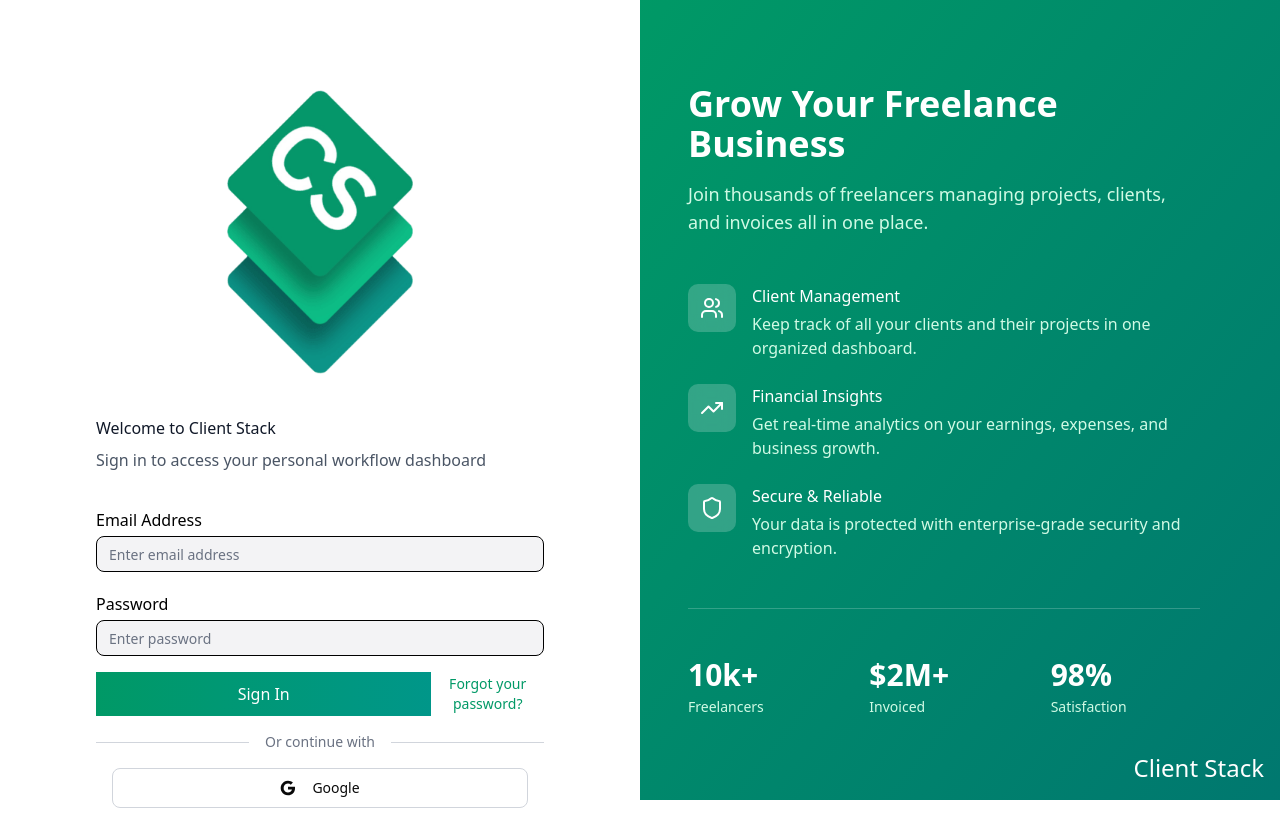
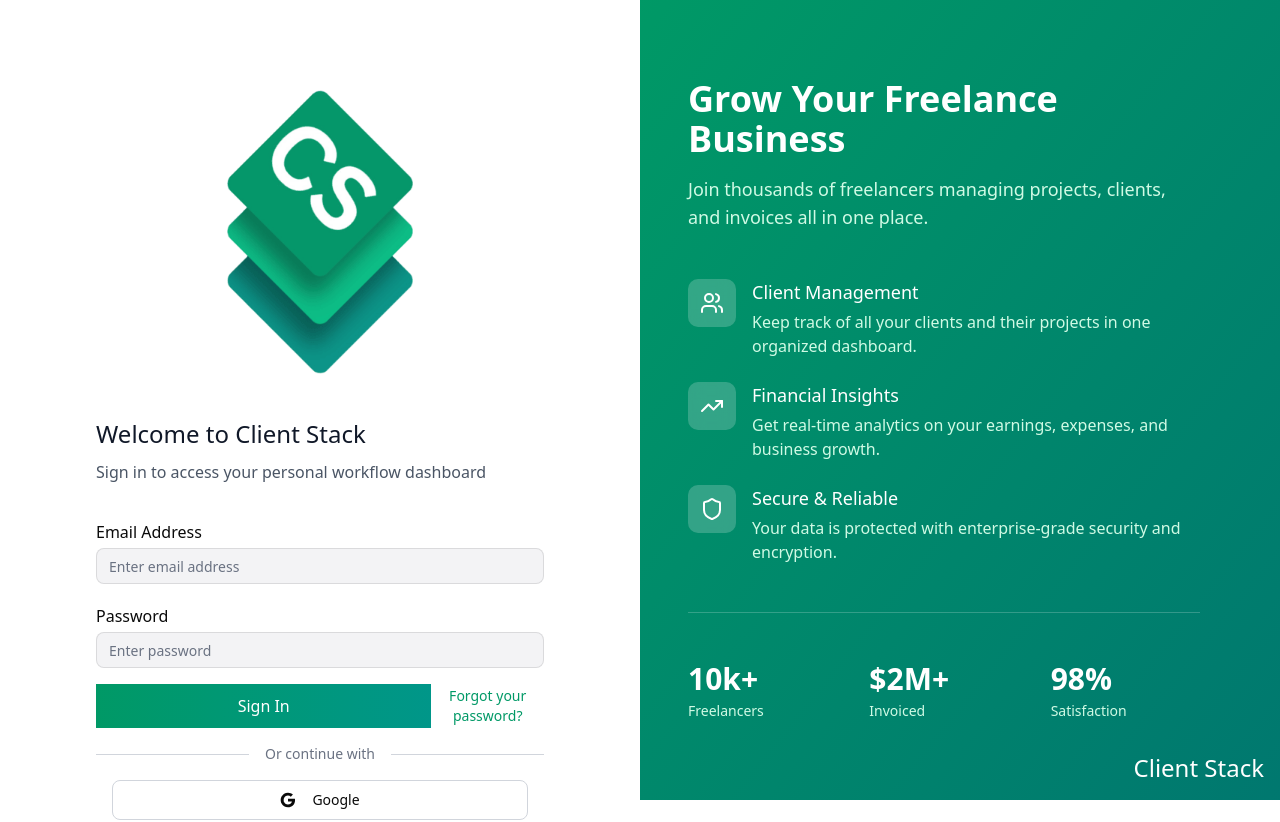
Before and after one commit to jaredreyes039/LoginSample_FreelancePro, a React (Vite) app in the folder loginsample_flpro_ui/: page / in a window 1280 px wide. Shown: the top 822 px of the page. Built offline with nearby package versions, Linux system fonts and the light colour scheme; no server answers.

Commit message:
More mobile style adjustments on dashboard page

```diff
--- a/loginsample_flpro_ui/src/pages/Dashboard.page.tsx
+++ b/loginsample_flpro_ui/src/pages/Dashboard.page.tsx
@@ -23,8 +23,6 @@
 			}
 			else {
 				setIsLoading(false)
-				console.log(res.status)
-				console.log('User sign out failed, contact an administrator if problem persists, otherwise, please try again later.')
 			}
 		}
 		catch (err) {
@@ -40,10 +38,10 @@
 		async function fetchUserSessionStatus() {
 			const userStatus = await axios.get(import.meta.env.VITE_AUTH_STATUS_URL, { validateStatus: (status) => { return status < 500 }, withCredentials: true }).then((res: any) => { return res })
 			if (userStatus.status !== 200) {
-				nav({ to: "/" })
+				// nav({ to: "/" })
 			}
 			else {
-				console.log("Success");
+				return;
 			}
 		}
 		fetchUserSessionStatus();
@@ -53,11 +51,10 @@
 	return (
 		<div className="min-h-screen bg-gradient-to-br from-emerald-50 via-white to-teal-50 flex items-center justify-center p-8">
 			<div className="absolute flex items-center gap-4 left-6 top-6 group">
-				<button onClick={() => { handleSignOut() }} className="cursor-pointer w-12 h-12 bg-gradient-to-br from-emerald-600 to-teal-600 rounded-lg flex items-center justify-center">
+				<button onClick={() => { handleSignOut() }} className="cursor-pointer md:w-12 md:h-12 w-8 h-8 bg-gradient-to-br from-emerald-600 to-teal-600 rounded-lg flex items-center justify-center">
 					{isLoading ? <LoaderCircleIcon className="animate-spin w-6 h-6 text-white" /> : <ArrowLeftSquareIcon className="w-6 h-6 text-white" />}
 				</button>
 				<a href="/" className="group-hover:block hidden cursor-pointer text-xl text-emerald-600 hover:text-emerald-700">Sign Out</a>
-
 			</div>
 
 			<div className="max-w-4xl w-full">
--- a/loginsample_flpro_ui/src/styles.css
+++ b/loginsample_flpro_ui/src/styles.css
@@ -1,11 +1,12 @@
 @import "tailwindcss";
+
+@custom-variant dark (&:is(.dark *));
 
 :root {
   --font-size: 16px;
   --background: #ffffff;
   --foreground: oklch(0.145 0 0);
   --card: #ffffff;
-  --card-foreground: oklch(0.145 0 0);
   --popover: oklch(1 0 0);
   --popover-foreground: oklch(0.145 0 0);
   --primary: #030213;
@@ -118,3 +119,68 @@
   --color-sidebar-border: var(--sidebar-border);
   --color-sidebar-ring: var(--sidebar-ring);
 }
+
+@layer base {
+  * {
+    @apply border-border outline-ring/50;
+  }
+
+  body {
+    @apply bg-background text-foreground;
+    -webkit-font-smoothing: antialiased;
+    -moz-osx-font-smoothing: grayscale;
+  }
+}
+
+/**
+ * Base typography. This is not applied to elements which have an ancestor with a Tailwind text class.
+ */
+@layer base {
+  :where(:not(:has([class*=' text-']), :not(:has([class^='text-'])))) {
+    h1 {
+      font-size: var(--text-2xl);
+      font-weight: var(--font-weight-medium);
+      line-height: 1.5;
+    }
+
+    h2 {
+      font-size: var(--text-xl);
+      font-weight: var(--font-weight-medium);
+      line-height: 1.5;
+    }
+
+    h3 {
+      font-size: var(--text-lg);
+      font-weight: var(--font-weight-medium);
+      line-height: 1.5;
+    }
+
+    h4 {
+      font-size: var(--text-base);
+      font-weight: var(--font-weight-medium);
+      line-height: 1.5;
+    }
+
+    label {
+      font-size: var(--text-base);
+      font-weight: var(--font-weight-medium);
+      line-height: 1.5;
+    }
+
+    button {
+      font-size: var(--text-base);
+      font-weight: var(--font-weight-medium);
+      line-height: 1.5;
+    }
+
+    input {
+      font-size: var(--text-base);
+      font-weight: var(--font-weight-normal);
+      line-height: 1.5;
+    }
+  }
+}
+
+html {
+  font-size: var(--font-size);
+}
```
